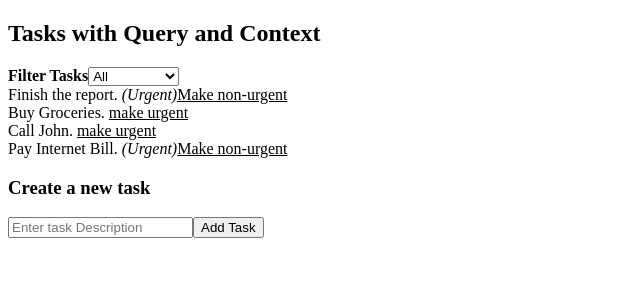
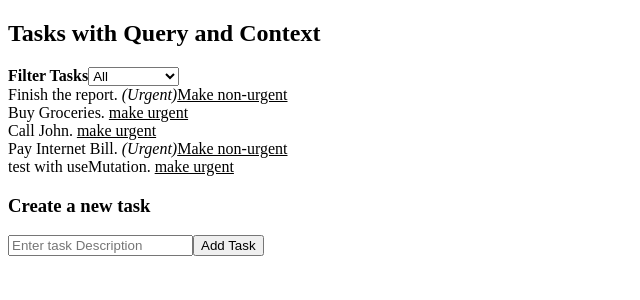
Before and after one commit to serhat-bca/ch9_mern_code, a React (Vite) app in the folder taskmanager-reactquery/: page / in a window 1280 px wide. Shown: the top 300 px of the page, without its empty margins (0-640 px from the left). Built offline with nearby package versions, Linux system fonts and the light colour scheme; data requests are answered from the project's data file.

Commit message:
feat: add task creation functionality with useMutation in TaskForm component

```diff
--- a/taskmanager-reactquery/db.json
+++ b/taskmanager-reactquery/db.json
@@ -1,8 +1,29 @@
 {
   "tasks": [
-    { "id": "1", "description": "Finish the report", "urgent": true },
-    { "id": "2", "description": "Buy Groceries", "urgent": false },
-    { "id": "3", "description": "Call John", "urgent": false },
-    { "id": "4", "description": "Pay Internet Bill", "urgent": true }
+    {
+      "id": "1",
+      "description": "Finish the report",
+      "urgent": true
+    },
+    {
+      "id": "2",
+      "description": "Buy Groceries",
+      "urgent": false
+    },
+    {
+      "id": "3",
+      "description": "Call John",
+      "urgent": false
+    },
+    {
+      "id": "4",
+      "description": "Pay Internet Bill",
+      "urgent": true
+    },
+    {
+      "id": "9a79",
+      "description": "test with useMutation",
+      "urgent": false
+    }
   ]
 }
--- a/taskmanager-reactquery/src/components/TaskForm.jsx
+++ b/taskmanager-reactquery/src/components/TaskForm.jsx
@@ -1,7 +1,25 @@
+import { useMutation, useQueryClient } from "@tanstack/react-query";
+import { createTask } from "../services/api";
+
 const TaskForm = () => {
+  const queryClient = useQueryClient();
+
+  const addMutation = useMutation({
+    mutationFn: createTask,
+    onSuccess: () => {
+      queryClient.invalidateQueries(["tasks"]);
+    },
+    onError: () => console.log("Error while adding a task"),
+  });
+
   const handleSubmit = (event) => {
     event.preventDefault();
     console.log("Task Submitted");
+    addMutation.mutate({
+      description: event.target.description.value,
+      urgent: false,
+    });
+    event.target.description.value = "";
   };
 
   return (
```
